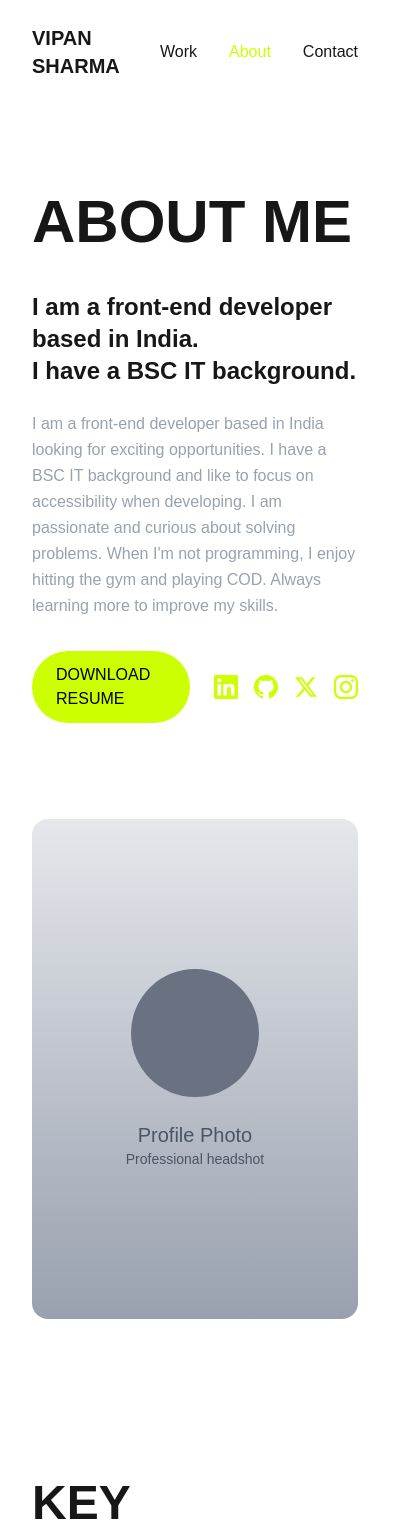
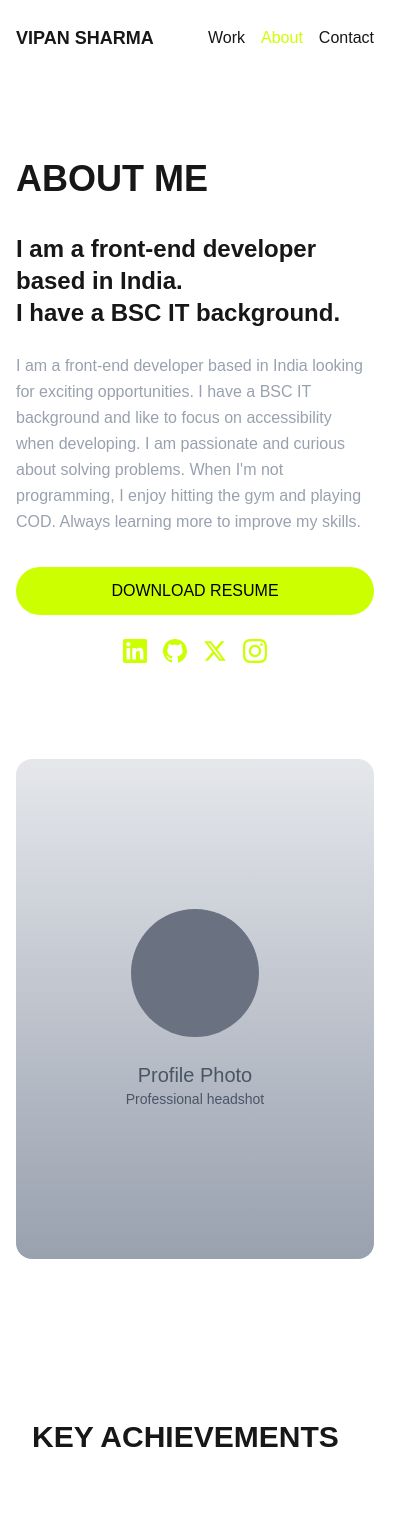
Before and after one commit to vipinshrma/personal-portfolio, a Next.js app: page /about in a window 390 px wide. Shown: the top 1524 px of the page, 416 px wide, since content can reach past the window. Built offline with nearby package versions, Linux system fonts and the light colour scheme.

Commit message:
style: ui improvements

```diff
--- a/src/components/AboutHero.tsx
+++ b/src/components/AboutHero.tsx
@@ -2,10 +2,10 @@ import SocialLinks from './SocialLinks';
 
 export default function AboutHero() {
   return (
-    <section className="px-8 py-20 max-w-7xl mx-auto">
+    <section className="px-4 md:px-8 py-20 max-w-7xl mx-auto">
       <div className="grid grid-cols-1 lg:grid-cols-2 gap-16 items-start">
         <div>
-          <h1 className="text-6xl lg:text-7xl font-bold mb-8 leading-tight">
+          <h1 className="text-4xl md:text-6xl lg:text-7xl font-bold mb-8 leading-tight">
             ABOUT ME
           </h1>
           <h2 className="text-2xl font-bold mb-6">
@@ -19,20 +19,22 @@ export default function AboutHero() {
             hitting the gym and playing COD. Always learning more to improve my skills.
           </p>
 
-          <div className="flex items-center gap-6 mb-8">
+          <div className="flex flex-col sm:flex-row sm:items-center gap-6 mb-8">
             <a
               href="/resume_vipan_sharma.pdf"
               download="Vipan_Sharma_Resume.pdf"
-              className="bg-[#CCFF00] text-black px-6 py-3 rounded-full font-medium hover:bg-[#b8e600] transition-colors inline-block"
+              className="bg-[#CCFF00] text-black px-6 py-3 rounded-full font-medium hover:bg-[#b8e600] transition-colors inline-block text-center"
             >
               DOWNLOAD RESUME
             </a>
-            <SocialLinks />
+            <div className="flex justify-center sm:justify-start">
+              <SocialLinks />
+            </div>
           </div>
         </div>
 
         <div className="flex justify-center lg:justify-end">
-          <div className="w-96 h-[500px] bg-gray-300 rounded-2xl overflow-hidden">
+          <div className="w-full max-w-sm md:w-96 h-[500px] bg-gray-300 rounded-2xl overflow-hidden">
             <div className="w-full h-full bg-gradient-to-b from-gray-200 to-gray-400 flex items-center justify-center">
               <div className="text-center text-gray-600">
                 <div className="w-32 h-32 bg-gray-500 rounded-full mx-auto mb-6"></div>
--- a/src/components/Contact.tsx
+++ b/src/components/Contact.tsx
@@ -42,7 +42,7 @@ export default function Contact() {
     <section id="contact" className="px-8 py-20 max-w-7xl mx-auto">
       <div className="grid grid-cols-1 lg:grid-cols-2 gap-16">
         <div>
-          <h2 className="text-5xl font-bold mb-8">LET'S CONNECT</h2>
+          <h2 className="text-3xl md:text-5xl font-bold mb-8">LET'S CONNECT</h2>
           <p className="text-gray-400 mb-4">
             Say hello at{" "}
             <a href="mailto:vipansharma.dev@gmail.com" className="text-[#CCFF00] hover:text-white transition-colors">
@@ -121,7 +121,7 @@ export default function Contact() {
             <button
               type="submit"
               disabled={isSubmitting}
-              className={`px-8 py-3 rounded-full font-medium transition-colors ${
+              className={`w-full md:w-auto px-6 md:px-8 py-3 rounded-full font-medium transition-colors ${
                 isSubmitting
                   ? 'bg-gray-600 text-gray-300 cursor-not-allowed'
                   : 'bg-[#CCFF00] text-black hover:bg-[#b8e600]'
--- a/src/components/FeaturedProjects.tsx
+++ b/src/components/FeaturedProjects.tsx
@@ -106,7 +106,7 @@ const projects = [
 export default function FeaturedProjects() {
   return (
     <section className="px-8 py-20 max-w-7xl mx-auto">
-      <h2 className="text-5xl font-bold mb-4 text-center">FEATURED PROJECTS</h2>
+      <h2 className="text-3xl md:text-5xl font-bold mb-4 text-center">FEATURED PROJECTS</h2>
       <p className="text-gray-400 mb-16 max-w-2xl mx-auto text-center">
         Here are some of the selected projects that showcase my passion for
         front-end development.
--- a/src/components/Hero.tsx
+++ b/src/components/Hero.tsx
@@ -8,17 +8,17 @@ export default function Hero() {
         <div>
           <TextGenerateEffect
             words="HI, I AM VIPAN SHARMA."
-            className="text-6xl lg:text-7xl font-bold mb-6 leading-tight"
+            className="text-4xl md:text-6xl lg:text-7xl font-bold mb-6 leading-tight"
           />
           <p className="text-gray-400 text-lg mb-8 max-w-md">
             An India based front-end developer passionate about building
             accessible and user friendly websites.
           </p>
-          <div className="flex items-center gap-4">
-            <a href="/contact" className="bg-[#CCFF00] text-black px-6 py-3 rounded-full font-medium hover:bg-[#b8e600] transition-colors inline-block">
+          <div className="flex flex-col sm:flex-row sm:items-center gap-4">
+            <a href="/contact" className="bg-[#CCFF00] text-black px-6 py-3 rounded-full font-medium hover:bg-[#b8e600] transition-colors inline-block text-center">
               CONTACT ME
             </a>
-            <div className="flex gap-4">
+            <div className="flex gap-4 justify-center sm:justify-start">
               <a href="https://www.linkedin.com/in/vipan-sharma-2bb6051b0" className="text-[#CCFF00] hover:text-white transition-colors">
                 <svg className="w-6 h-6" fill="currentColor" viewBox="0 0 24 24">
                   <path d="M20.447 20.452h-3.554v-5.569c0-1.328-.027-3.037-1.852-3.037-1.853 0-2.136 1.445-2.136 2.939v5.667H9.351V9h3.414v1.561h.046c.477-.9 1.637-1.85 3.37-1.85 3.601 0 4.267 2.37 4.267 5.455v6.286zM5.337 7.433c-1.144 0-2.063-.926-2.063-2.065 0-1.138.92-2.063 2.063-2.063 1.14 0 2.064.925 2.064 2.063 0 1.139-.925 2.065-2.064 2.065zm1.782 13.019H3.555V9h3.564v11.452zM22.225 0H1.771C.792 0 0 .774 0 1.729v20.542C0 23.227.792 24 1.771 24h20.451C23.2 24 24 23.227 24 22.271V1.729C24 .774 23.2 0 22.222 0h.003z"/>
--- a/src/components/KeyAchievements.tsx
+++ b/src/components/KeyAchievements.tsx
@@ -12,7 +12,7 @@ export default function KeyAchievements() {
   return (
     <section className="px-8 py-20 max-w-7xl mx-auto">
       <div className="mb-16">
-        <h2 className="text-5xl font-bold mb-8">KEY ACHIEVEMENTS</h2>
+        <h2 className="text-3xl md:text-5xl font-bold mb-8">KEY ACHIEVEMENTS</h2>
       </div>
 
       <div className="grid grid-cols-1 lg:grid-cols-2 gap-16 items-start">
--- a/src/components/Navigation.tsx
+++ b/src/components/Navigation.tsx
@@ -6,11 +6,11 @@ export default function Navigation() {
   const pathname = usePathname();
 
   return (
-    <nav className="flex justify-between items-center px-8 py-6 max-w-7xl mx-auto">
-      <Link href="/" className="text-xl font-bold hover:text-[#CCFF00] transition-colors">
+    <nav className="flex justify-between items-center px-4 md:px-8 py-6 max-w-7xl mx-auto">
+      <Link href="/" className="text-lg md:text-xl font-bold hover:text-[#CCFF00] transition-colors">
         VIPAN SHARMA
       </Link>
-      <div className="flex gap-8">
+      <div className="flex gap-4 md:gap-8">
         <Link
           href="/work"
           className={`hover:text-[#CCFF00] transition-colors ${pathname === '/work' ? 'text-[#CCFF00]' : ''}`}
--- a/src/components/ProjectCard.tsx
+++ b/src/components/ProjectCard.tsx
@@ -49,7 +49,7 @@ export default function ProjectCard({
         {category && (
           <p className="text-gray-500 text-sm mb-2">{category}</p>
         )}
-        <h3 className="text-3xl font-bold mb-4">{title}</h3>
+        <h3 className="text-2xl md:text-3xl font-bold mb-4">{title}</h3>
         <p className="text-gray-400 mb-6">{description}</p>
 
         <div className="space-y-4 mb-6">
@@ -76,11 +76,11 @@ export default function ProjectCard({
           )}
         </div>
 
-        <div className="flex gap-4">
+        <div className="flex flex-col sm:flex-row gap-4">
           {buttons.primary && (
             <a
               href={buttons.primary.href}
-              className="text-[#CCFF00] font-medium flex items-center gap-2 hover:text-white transition-colors"
+              className="text-[#CCFF00] font-medium flex items-center justify-center sm:justify-start gap-2 hover:text-white transition-colors"
             >
               {buttons.primary.text} <span>→</span>
             </a>
@@ -88,7 +88,7 @@ export default function ProjectCard({
           {buttons.secondary && (
             <a
               href={buttons.secondary.href}
-              className="text-[#CCFF00] font-medium flex items-center gap-2 hover:text-white transition-colors"
+              className="text-[#CCFF00] font-medium flex items-center justify-center sm:justify-start gap-2 hover:text-white transition-colors"
             >
               {buttons.secondary.text} <span>↗</span>
             </a>
--- a/src/components/TechMarquee.tsx
+++ b/src/components/TechMarquee.tsx
@@ -15,7 +15,7 @@ export default function TechMarquee() {
   return (
     <section className="py-20 bg-gray-900/50 overflow-hidden">
       <div className="max-w-7xl mx-auto px-8 mb-16">
-        <h2 className="text-5xl font-bold text-center mb-4">FRONTEND TECHNOLOGIES</h2>
+        <h2 className="text-3xl md:text-5xl font-bold text-center mb-4">FRONTEND TECHNOLOGIES</h2>
         <p className="text-gray-400 text-center max-w-2xl mx-auto">
           The frontend technologies I use to create modern, responsive web applications
         </p>
```
Also changed, not shown: src/components/TechCategories.tsx (+6 -6 lines).
